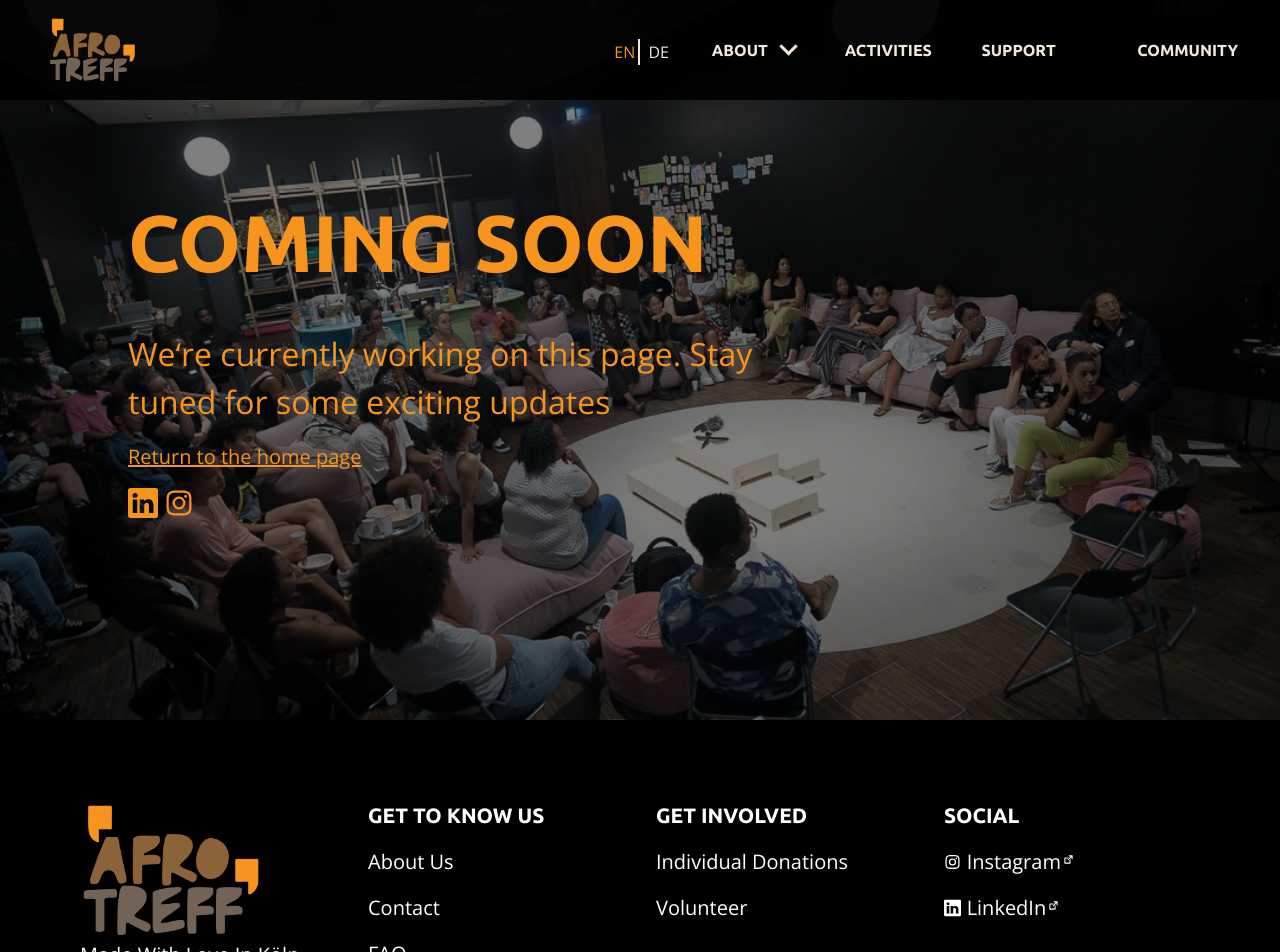
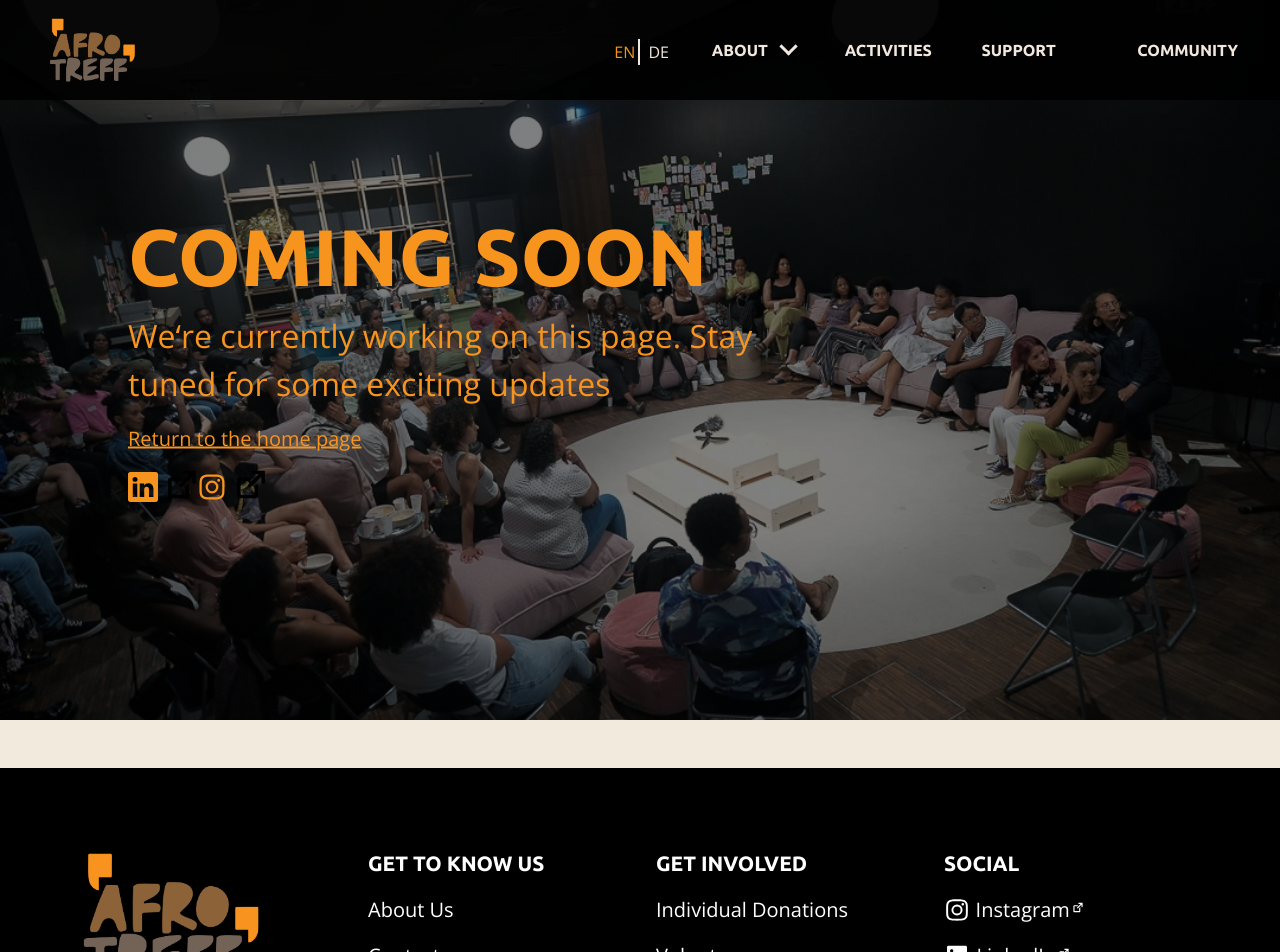
Before and after one commit to Kene-Okoye/afroTreff, a React (Vite) app: page /blog/1 in a window 1280 px wide. Shown: the top 952 px of the page. Built offline with nearby package versions, Linux system fonts and the light colour scheme.

Commit message:
feat: :sparkles: AT-25: Extend the props and styles of the compoenents needed for updating the Landing/Home Page.

```diff
--- a/src/components/LinkOpenInNewWindow.tsx
+++ /dev/null
@@ -1,51 +0,0 @@
-import { PropsWithChildren } from 'react';
-
-import footerStyles from '@/components/footer/TheFooter.module.css';
-import newWindowIconWhite from '@/assets/svg/new_window_white.svg';
-import newWindowIconBlack from '@/assets/svg/new_window_black.svg';
-
-type LinkOpenInNewWindowProps = {
-  href: string;
-  socialMediaIconAlt?: string;
-  text?: string;
-  imageSrc?: string;
-  useWhiteIcon?: boolean;
-};
-
-const LinkOpenInNewWindow = ({
-  href,
-  socialMediaIconAlt,
-  text,
-  imageSrc,
-  useWhiteIcon,
-  children,
-}: PropsWithChildren<LinkOpenInNewWindowProps>) => {
-  return (
-    <>
-      <a
-        target="_blank"
-        rel="noopener noreferrer nofollow"
-        href={href}
-        className={footerStyles['social--logos-svg-wrapper']}
-      >
-        {imageSrc && (
-          <img
-            src={imageSrc}
-            alt={`${socialMediaIconAlt ? socialMediaIconAlt + ' ' : ''}`}
-            role="image"
-          />
-        )}
-        {text && <span>{text}</span>}
-        {children}
-        {useWhiteIcon && text && (
-          <img src={newWindowIconWhite} alt="(Opens in a new tab)" role="image" />
-        )}
-        {!useWhiteIcon && text && (
-          <img src={newWindowIconBlack} alt="(Opens in a new tab)" role="image" />
-        )}
-      </a>
-    </>
-  );
-};
-
-export default LinkOpenInNewWindow;
--- a/src/components/footer/TheFooter.module.css
+++ b/src/components/footer/TheFooter.module.css
@@ -1,6 +1,7 @@
 footer {
   background-color: black;
   color: #fff;
+  margin-top: var(--spacing-lg);
 }
 
 .footer-container {
@@ -46,21 +47,6 @@ footer a {
   row-gap: var(--spacing-sm);
 }
 
-.social--logos-svg-wrapper {
-  display: flex;
-}
-
-.social--logos-svg-wrapper img:first-child {
-  width: 6.5%;
-  margin-inline-end: 6px;
-}
-
-.social--logos-svg-wrapper img:not(:first-child) {
-  margin-inline-start: 3px;
-  margin-block-end: 5px;
-  width: 3.5%;
-}
-
 /* ----------------
   MEDIA QUERRIES
 ----------------- */
--- a/src/components/footer/TheFooter.tsx
+++ b/src/components/footer/TheFooter.tsx
@@ -1,7 +1,7 @@
 import { Link } from 'react-router-dom';
 
 import paths from '@/routes/paths';
-import LinkOpenInNewWindow from '@/components/LinkOpenInNewWindow';
+import LinkOpenInNewWindow from '@/components/linkInOpenNewWindow/LinkOpenInNewWindow';
 
 import footerStyles from '@/components/footer/TheFooter.module.css';
 import afroTreffLogo from '@/assets/images/afrotreff_logo.webp';
@@ -57,6 +57,7 @@ const TheFooter = () => {
                   text="Instagram"
                   useWhiteIcon
                   imageSrc={instagramLogo}
+                  styleSocialMediaIcon={{ width: '10%' }}
                 />
               </li>
 
@@ -66,6 +67,11 @@ const TheFooter = () => {
                   text="LinkedIn"
                   useWhiteIcon
                   imageSrc={linkedInLogo}
+                  styleSocialMediaIcon={{
+                    width: '8%',
+                    marginInlineEnd: '9px',
+                    marginInlineStart: '3px',
+                  }}
                 />
               </li>
             </ul>
--- a/src/components/linkButton/LinkButton.module.css
+++ b/src/components/linkButton/LinkButton.module.css
@@ -1,5 +1,6 @@
 .link-button {
   border: 3px solid var(--carrot-orange-color);
+  border-radius: 3px;
   color: var(--carrot-orange-color);
   background: transparent;
   text-transform: uppercase;
--- /dev/null
+++ b/src/components/linkInOpenNewWindow/LinkOpenInNewWindow.module.css
@@ -0,0 +1,14 @@
+.link__container {
+  display: flex;
+  justify-content: flex-start;
+}
+
+.link__social-media-icon {
+  margin-inline-end: 6px;
+}
+
+.link__new-tab-icon {
+  margin-inline-start: 3px;
+  margin-block-end: 5px;
+  width: 4%;
+}
--- /dev/null
+++ b/src/components/linkInOpenNewWindow/LinkOpenInNewWindow.tsx
@@ -0,0 +1,72 @@
+import { CSSProperties, PropsWithChildren } from 'react';
+
+import linkOpenInNewWindowStyles from '@/components/linkInOpenNewWindow/LinkOpenInNewWindow.module.css';
+
+import newWindowIconWhite from '@/assets/svg/new_window_white.svg';
+import newWindowIconBlack from '@/assets/svg/new_window_black.svg';
+
+type LinkOpenInNewWindowProps = {
+  href: string;
+  socialMediaIconAlt?: string;
+  text?: string;
+  imageSrc?: string;
+  styleSocialMediaIcon?: CSSProperties;
+  styleNewTabIcon?: CSSProperties;
+  useWhiteIcon?: boolean;
+  showOpenInNewTabIcon?: boolean;
+};
+
+const LinkOpenInNewWindow = ({
+  href,
+  socialMediaIconAlt,
+  text,
+  imageSrc,
+  styleSocialMediaIcon,
+  styleNewTabIcon,
+  useWhiteIcon,
+  showOpenInNewTabIcon = false,
+  children,
+}: PropsWithChildren<LinkOpenInNewWindowProps>) => {
+  return (
+    <>
+      <a
+        target="_blank"
+        rel="noopener noreferrer nofollow"
+        href={href}
+        className={linkOpenInNewWindowStyles['link__container']}
+      >
+        {imageSrc && (
+          <img
+            src={imageSrc}
+            alt={`${socialMediaIconAlt ? socialMediaIconAlt : ''}`}
+            role="image"
+            className={linkOpenInNewWindowStyles['link__social-media-icon']}
+            style={styleSocialMediaIcon}
+          />
+        )}
+        {text && <span>{text}</span>}
+        {children}
+        {!showOpenInNewTabIcon && useWhiteIcon && (text || socialMediaIconAlt) && (
+          <img
+            src={newWindowIconWhite}
+            alt="(Opens in a new tab)"
+            role="image"
+            className={linkOpenInNewWindowStyles['link__new-tab-icon']}
+            style={styleNewTabIcon}
+          />
+        )}
+        {!showOpenInNewTabIcon && !useWhiteIcon && (text || socialMediaIconAlt) && (
+          <img
+            src={newWindowIconBlack}
+            alt="(Opens in a new tab)"
+            role="image"
+            className={linkOpenInNewWindowStyles['link__new-tab-icon']}
+            style={styleNewTabIcon}
+          />
+        )}
+      </a>
+    </>
+  );
+};
+
+export default LinkOpenInNewWindow;
--- a/src/index.css
+++ b/src/index.css
@@ -30,6 +30,8 @@
   --dirt-brown-color: #8c6239;
   --pine-cone-color: #736357;
   --carnaby-tan-color: #5f2a04;
+  --carnaby-tan-color-2: #b9794b;
+
   /* --satin-linen-color: #f0e1d2; */
   --satin-linen-color: #f3eade;
   --egg-shell-color: #f2e7dd;
@@ -57,7 +59,7 @@ footer {
 }
 
 section {
-  padding-block: min(8vh, 5rem);
+  padding-block: clamp(2rem, 1.56rem + 2.22vw, 3rem);
 }
 
 section,
@@ -131,7 +133,7 @@ h6 {
   font-weight: var(--font-weight-extra-bold);
   text-transform: uppercase;
   overflow-wrap: break-word;
-  padding-block-end: var(--spacing-md);
+  padding-block-end: var(--spacing-sm);
 }
 
 h1 {
@@ -160,9 +162,5 @@ a {
   MEDIA QUERRIES
 ----------------- */
 
-@media only screen and (min-width: 62em) {
-  h1,
-  h2 {
-    padding-block-end: var(--spacing-lg);
-  }
-}
+/* @media only screen and (min-width: 62em) {
+} */
--- a/src/pages/comingSoon/ComingSoon.tsx
+++ b/src/pages/comingSoon/ComingSoon.tsx
@@ -2,7 +2,7 @@ import { Link } from 'react-router-dom';
 
 import paths from '@/routes/paths';
 import HeroSection from '@/components/hero/HeroSection';
-import LinkOpenInNewWindow from '@/components/LinkOpenInNewWindow';
+import LinkOpenInNewWindow from '@/components/linkInOpenNewWindow/LinkOpenInNewWindow';
 
 import comingSoonStyles from '@/pages/comingSoon/ComingSoon.module.css';
 
```
